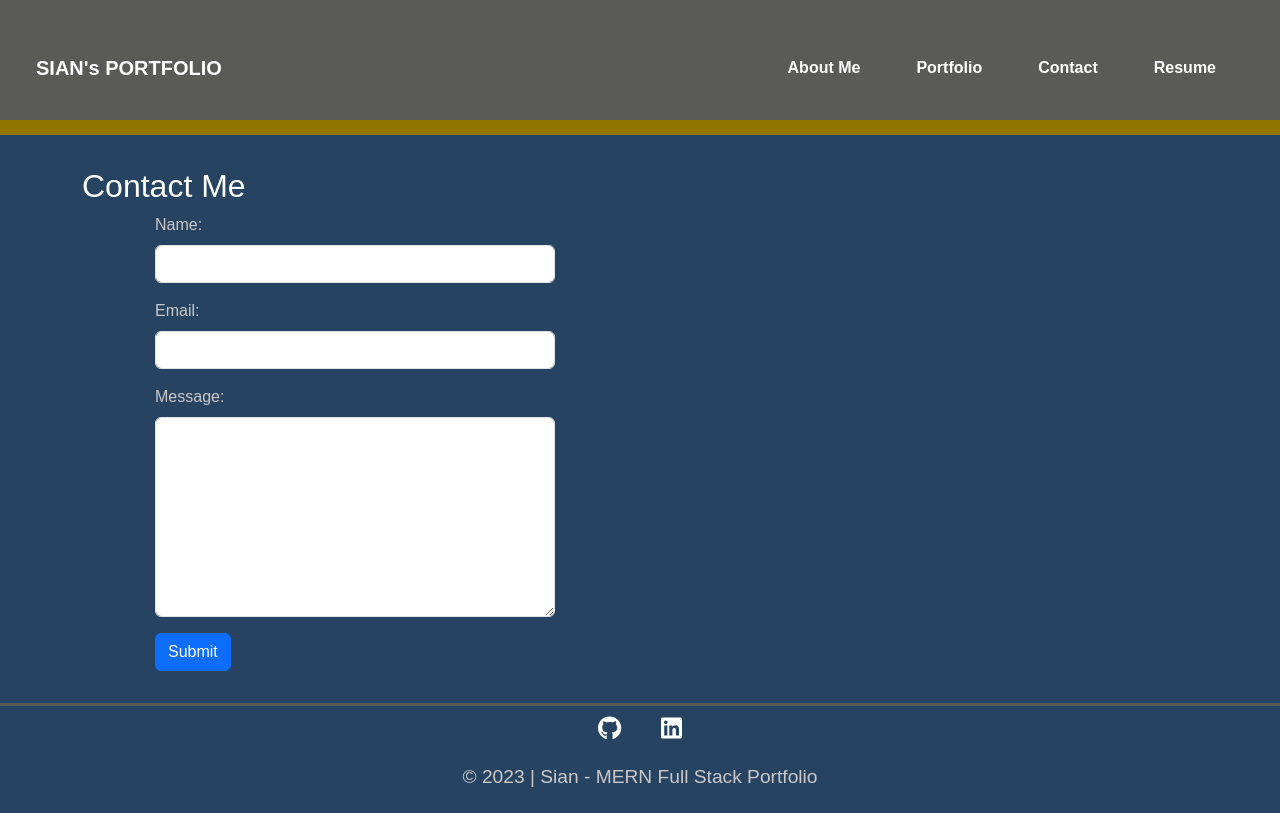
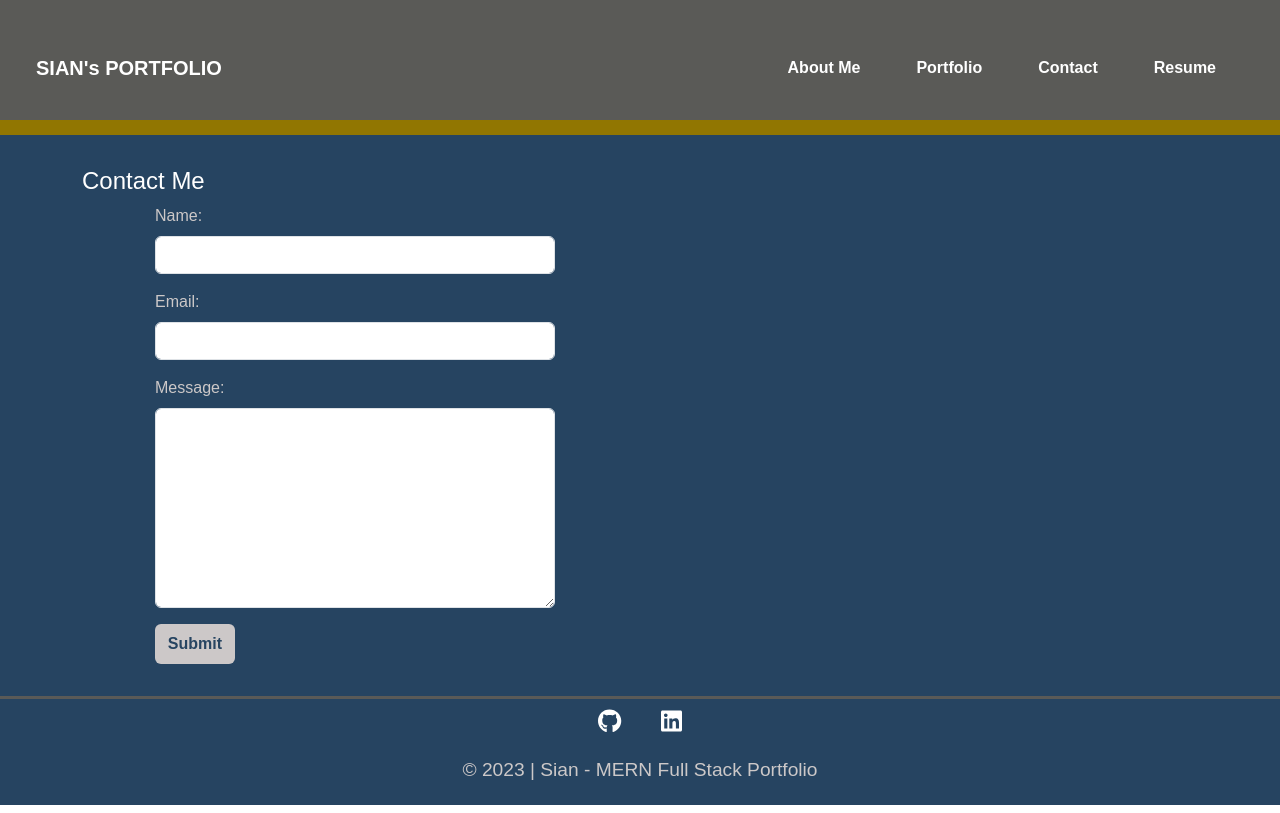
Before and after one commit to SKhai77/my-react-portfolio, a React (Vite) app: page /contact in a window 1280 px wide. Built offline with nearby package versions, Linux system fonts and the light colour scheme.

Commit message:
Modified the button and h2 font size

```diff
--- a/src/App.css
+++ b/src/App.css
@@ -1,4 +1,3 @@
-
 /* Header style */
 header {
   background-color: #5a5a57;
@@ -71,7 +70,7 @@ section {
 }
 
 h2 {
-  font-size: 2rem;
+  font-size: 1.5rem;
   color: #fff;
 }
 
@@ -112,16 +111,17 @@ textarea {
   margin-bottom: 1rem;
 }
 
-button {
-  background-color: #007bff;
-  color: #fff;
-  padding: 0.5rem 1rem;
+.btn-primary {
+  background-color: #ccc8c8;
+  color: #264461;
+  padding: 0.5rem 0.8rem;
   border: none;
   cursor: pointer;
+  font-weight: bold;
 }
 
-button:hover {
-  background-color: #0056b3;
+.btn-primary:hover {
+  background-color: #5a5a57;
 }
 
 /* Icons style */
@@ -137,7 +137,7 @@ button:hover {
 }
 
 .icons a:hover {
-  color: #0077b5;
+  color: #5a5a57;
 }
 
 /* Footer style */
```
